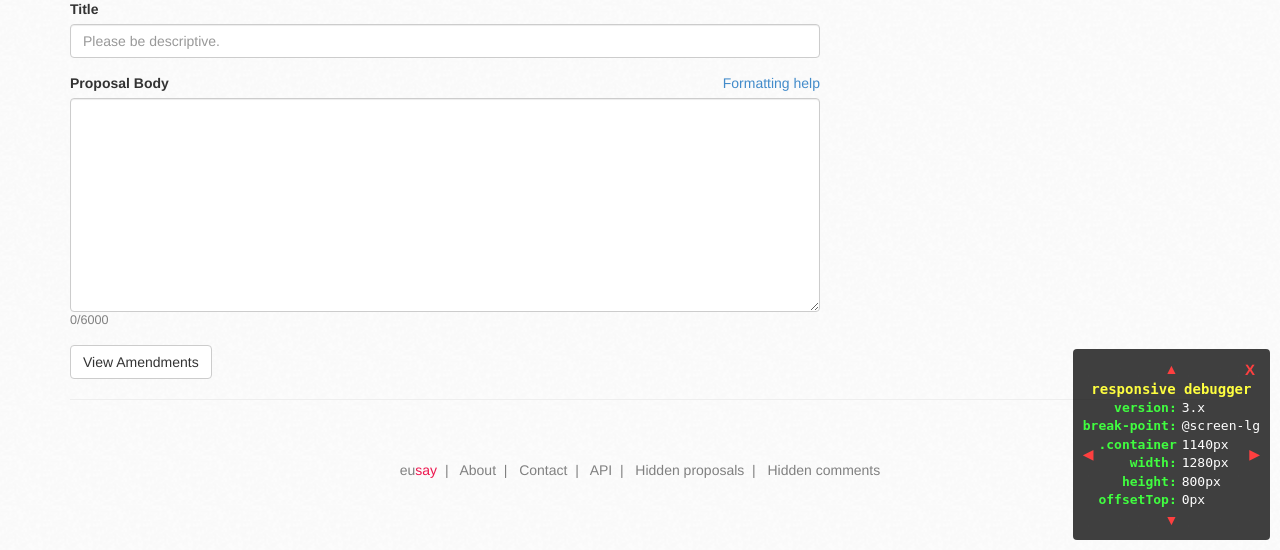
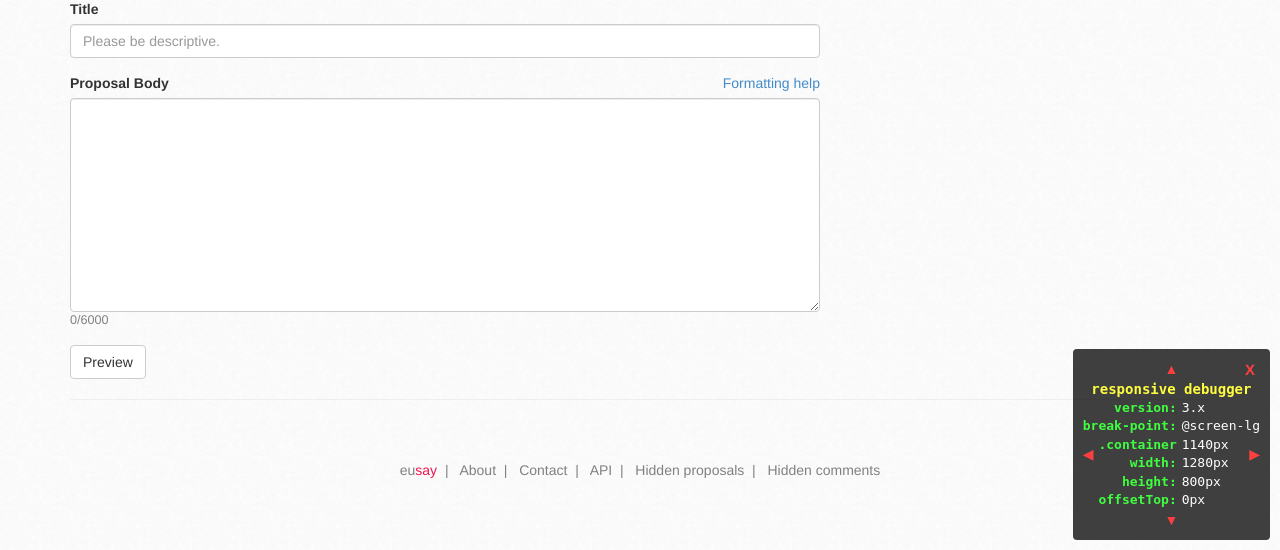
Before and after one commit to HughMcGrade/eusay, a Django app: template eusay/templates/amend_proposal.html in a window 1280 px wide. Shown: the part 250-800 px from the top of the page. Run offline with Django 3.2, Linux system fonts and the light colour scheme; the template is opened without the code that fills it: values that come from a table or form of the project are taken from there, others are empty; parts of the project's set-up code (start-up, migrations or seed data) failed here and were passed over; some libraries are stand-ins or nearby versions.

Commit message:
change button text on amend proposal page

```diff
--- a/eusay/templates/amend_proposal.html
+++ b/eusay/templates/amend_proposal.html
@@ -54,7 +54,7 @@ $(document).ready(function() {
 	<div class="charNum">0/6000</div>
       </div>
 
-      <button name="action" value="view" type="submit" class="btn btn-default">View Amendments</button>
+      <button name="action" value="view" type="submit" class="btn btn-default">Preview</button>
     </div>
   </div>
 
@@ -73,7 +73,7 @@ $(document).ready(function() {
       </div>
     </div>
     <input type="hidden" name="text" value="{{ diff }}" />
-    <button name="action" value="post" type="submit" class="btn btn-default">Post Proposed Amendments</button>
+    <button name="action" value="post" type="submit" class="btn btn-default">Submit Proposed Amendments</button>
     {% endif %}
   </div>
 
```
